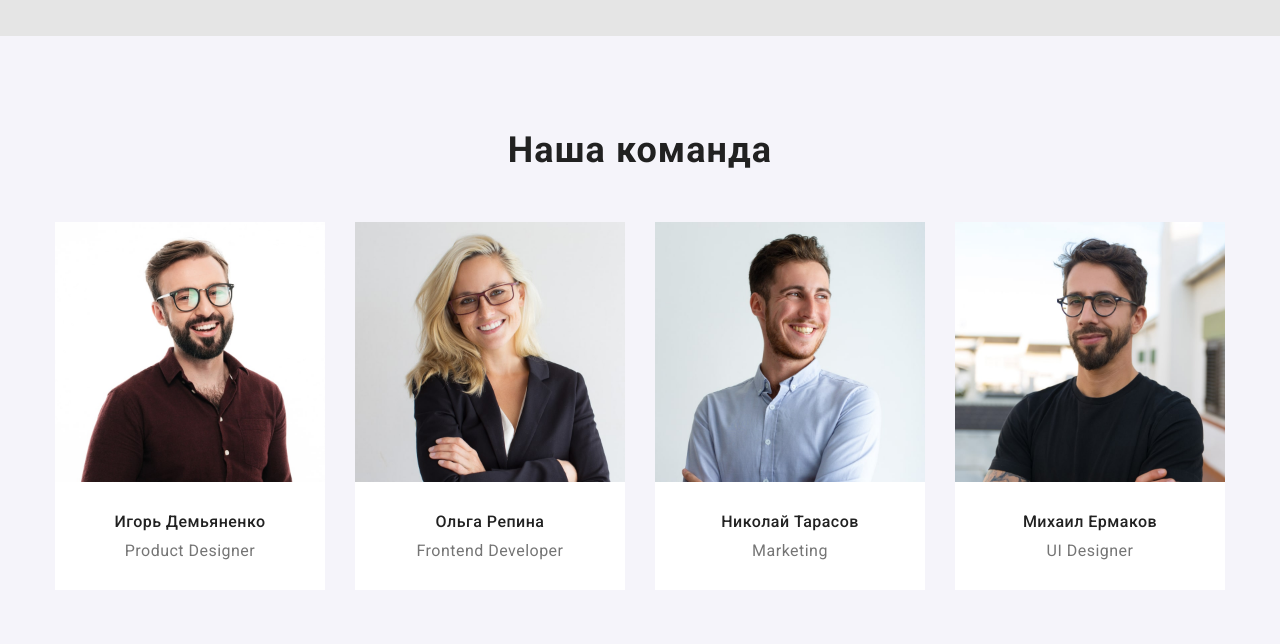
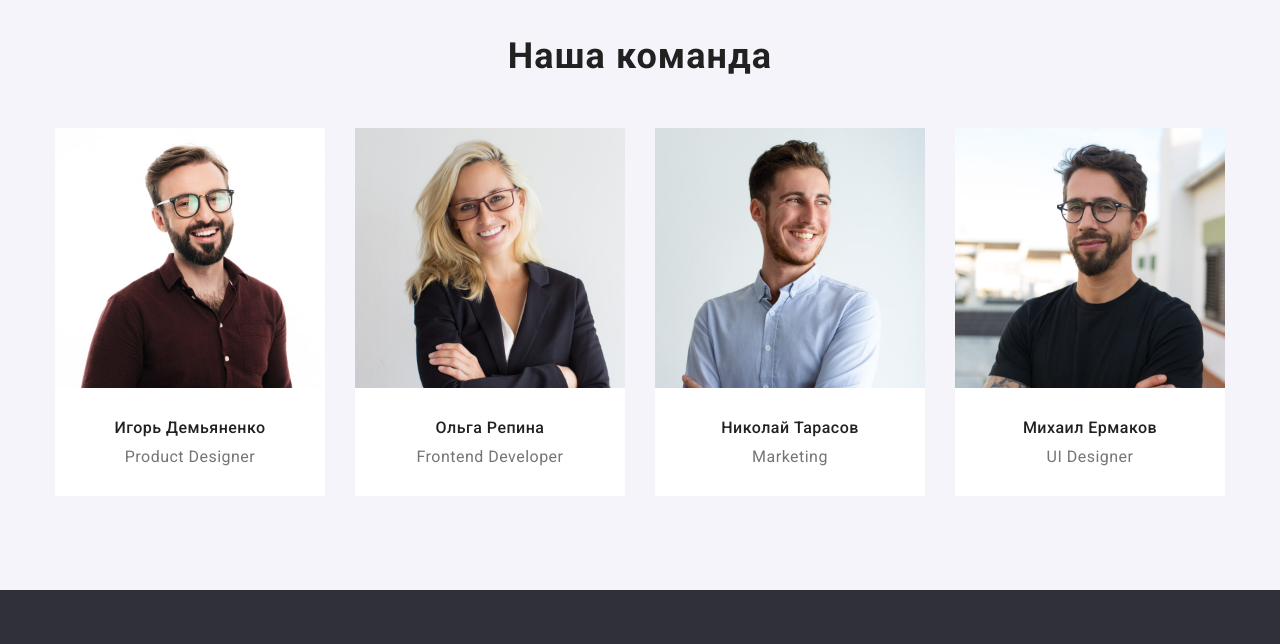
Before and after one commit to Jonny-Sky/goit-markup-hw-03, a plain HTML site: page index.html in a window 1280 px wide. Shown: the part 1504-2148 px from the top of the page. Drawn offline with nearby package versions, Linux system fonts and the light colour scheme.

Commit message:
исправляет ошибки

```diff
--- a/css/steles.css
+++ b/css/steles.css
@@ -185,7 +185,7 @@ img {
 
 .benefits {
   padding-top: 94px;
-  padding-bottom: 94px;
+  /* padding-bottom: 94px; */
 }
 
 .visually-hidden {
@@ -229,7 +229,7 @@ img {
 /*-------------ABOUT-------------- */
 
 .about {
-  background: #e5e5e5;
+  /* background: #e5e5e5; */
   padding-top: 94px;
   padding-bottom: 94px;
 }
@@ -273,15 +273,13 @@ img {
 
 .team-list {
   display: flex;
-  justify-content: space-between;
-
-  /* margin-left: -30px; */
+  margin-left: -30px;
 }
 
 .team-item {
   background: #ffffff;
-  /* flex-basis: calc((100%-90px) / 4); */
-  /* margin-left: 30px; */
+  flex-basis: calc(100% / 4 - 30px);
+  margin-left: 30px;
 }
 
 .team-item-title {
@@ -299,13 +297,17 @@ img {
   line-height: 1.19;
   text-align: center;
   letter-spacing: 0.03em;
-  margin-bottom: 30px;
+  /* margin-bottom: 30px; */
 }
 
 .team-img {
-  margin-bottom: 30px;
+  /* margin-bottom: 30px; */
 }
 
+.team-box {
+  background: #ffffff;
+  padding: 30px 0px;
+}
 /*-------------FOOTER------------- */
 
 .footer {
@@ -361,6 +363,7 @@ img {
 .container-btm {
   display: flex;
   justify-content: center;
+  padding-bottom: 16px;
   margin-bottom: 34px;
 }
 
@@ -398,7 +401,7 @@ img {
 }
 
 .portfolio-cards > .portfolio-item {
-  flex-basis: calc(100% / 3- 30px);
+  flex-basis: calc(100% / 3 - 30px);
   margin-left: 30px;
   margin-top: 30px;
 }
--- a/index.html
+++ b/index.html
@@ -140,8 +140,10 @@
                 height="260"
                 class="team-img"
               />
+              <div class="team-box">
                 <h3 class="team-item-title">Игорь Демьяненко</h3>
                 <p lang="en" class="team-item-text">Product Designer</p>
+              </div>
             </li>
             <li class="team-item">
               <img
@@ -151,8 +153,10 @@
                 height="260"
                 class="team-img"
               />
+              <div class="team-box">
                 <h3 class="team-item-title">Ольга Репина</h3>
                 <p lang="en" class="team-item-text">Frontend Developer</p>
+              </div>
             </li>
             <li class="team-item">
               <img
@@ -162,8 +166,10 @@
                 height="260"
                 class="team-img"
               />
+              <div class="team-box">
                 <h3 class="team-item-title">Николай Тарасов</h3>
                 <p lang="en" class="team-item-text">Marketing</p>
+              </div>
             </li>
             <li class="team-item">
               <img
@@ -173,8 +179,10 @@
                 height="260"
                 class="team-img"
               />
+              <div class="team-box">
                 <h3 class="team-item-title">Михаил Ермаков</h3>
                 <p lang="en" class="team-item-text">UI Designer</p>
+              </div>
             </li>
           </ul>
         </div>
```
Lines whose indentation alone changed are shown as unchanged.
